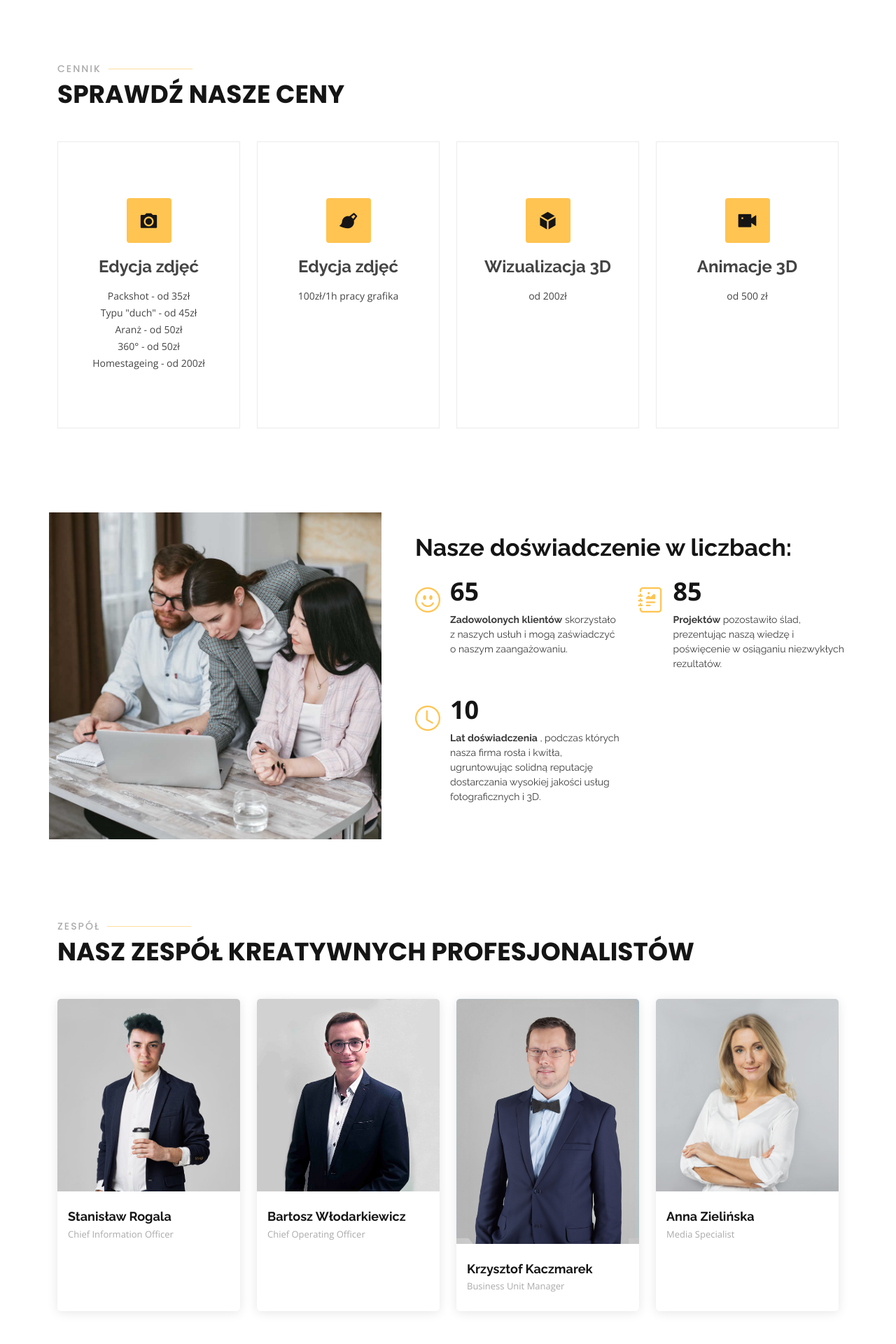
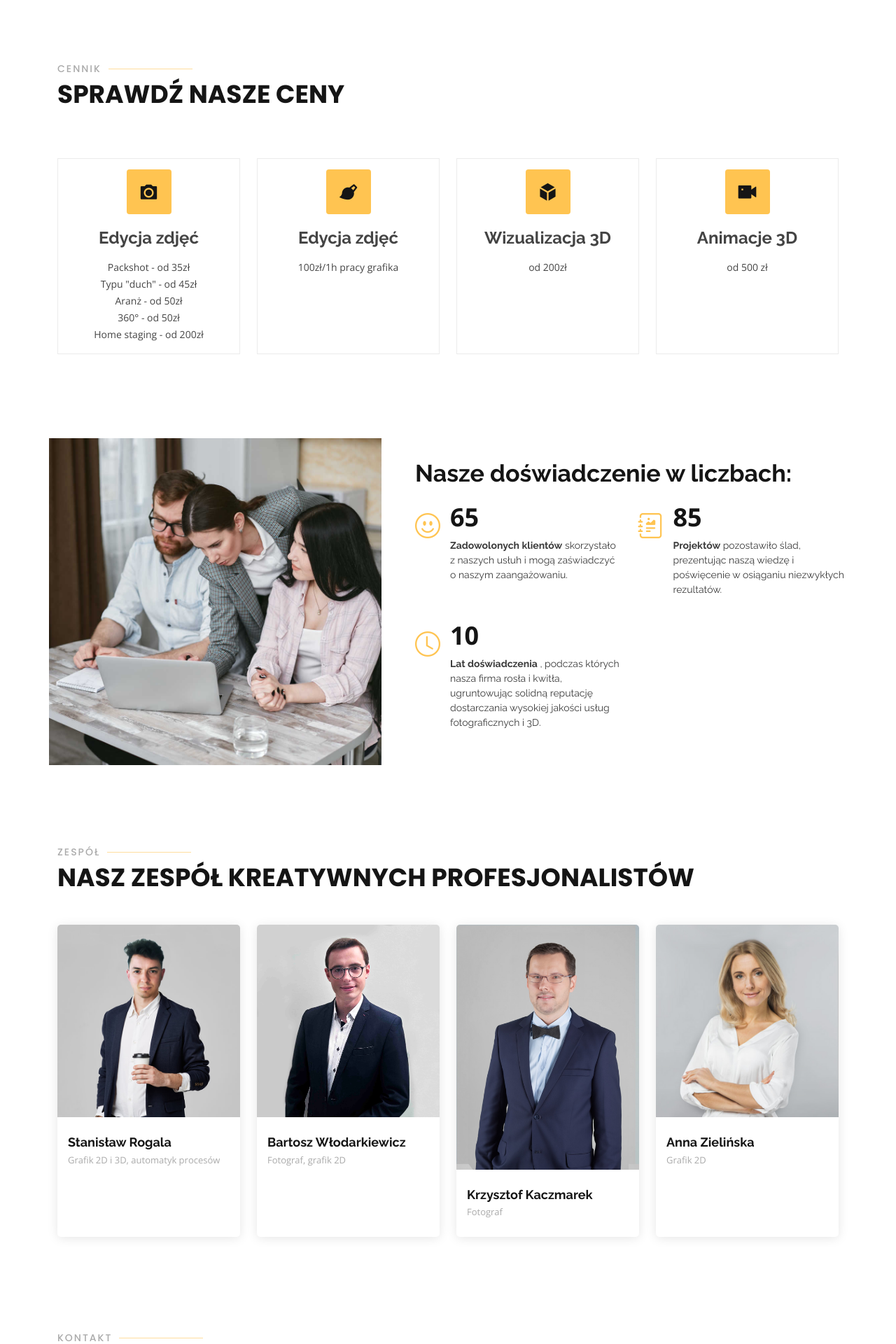
Before and after one commit to Stanotech/PixelWave, a PHP site: page / in a window 1280 px wide. Shown: the part 4160-6080 px from the top of the page at 70% size. Run offline with PHP 8.4, Linux system fonts and the light colour scheme.

Commit message:
font color corrections

```diff
--- a/assets/css/style.css
+++ b/assets/css/style.css
@@ -467,6 +467,7 @@ h6 {
   line-height: 1;
   font-size: 20px;
   line-height: 26px;
+  color: #ffc451;
 }
 
 #hero .icon-box h3 a {
@@ -714,7 +715,7 @@ section {
 .services .icon-box {
   text-align: center;
   border: 1px solid #ebebeb;
-  padding: 80px 20px;
+  padding: 15px 20px;
   transition: all ease-in-out 0.3s;
   background: #fff;
 }
--- a/index.html
+++ b/index.html
@@ -139,6 +139,7 @@
           </div>
         </div>
       </div>
+
     </div>
   </section>
   <!-- Koniec sekcji Hero -->
@@ -665,7 +666,7 @@ Witaj w świecie kreatywności oraz inspiracji.
         </div>
 
         <div class="row">
-          <div class="col-lg-3 col-md-6 mt-4 mt-md-0" data-aos="zoom-in" data-aos-delay="100">
+          <div class="col-lg-3 col-md-6 mt-4 mt-md-4" data-aos="zoom-in" data-aos-delay="100">
             <div class="icon-box">
               <div class="icon"><i class="ri-camera-fill"></i></div>
               <h4>Edycja zdjęć</h4>
@@ -673,11 +674,11 @@ Witaj w świecie kreatywności oraz inspiracji.
               <p>Typu "duch" - od 45zł</p>
               <p>Aranż - od 50zł</p>
               <p>360° - od 50zł</p>
-              <p>Homestageing - od 200zł</p>
+              <p>Home staging - od 200zł</p>
             </div>
           </div>
 
-          <div class="col-lg-3 col-md-6 mt-4 mt-md-0" data-aos="zoom-in" data-aos-delay="200">
+          <div class="col-lg-3 col-md-6 mt-4 mt-md-4" data-aos="zoom-in" data-aos-delay="200">
             <div class="icon-box">
               <div class="icon"><i class="ri-brush-fill"></i></div>
               <h4>Edycja zdjęć</h4>
@@ -689,7 +690,7 @@ Witaj w świecie kreatywności oraz inspiracji.
             </div>
           </div>
 
-          <div class="col-lg-3 col-md-6 mt-4 mt-lg-0" data-aos="zoom-in" data-aos-delay="300">
+          <div class="col-lg-3 col-md-6 mt-4 mt-lg-4" data-aos="zoom-in" data-aos-delay="300">
             <div class="icon-box">
               <div class="icon"><i class="ri-box-3-fill"></i></div>
               <h4>Wizualizacja 3D</h4>
@@ -697,7 +698,7 @@ Witaj w świecie kreatywności oraz inspiracji.
             </div>
           </div>
 
-          <div class="col-lg-3 col-md-6 mt-4 mt-lg-0" data-aos="zoom-in" data-aos-delay="100">
+          <div class="col-lg-3 col-md-6 mt-4 mt-lg-4" data-aos="zoom-in" data-aos-delay="100">
             <div class="icon-box">
               <div class="icon"><i class="ri-vidicon-fill"></i></div>
               <h4>Animacje 3D</h4>
@@ -782,7 +783,7 @@ Witaj w świecie kreatywności oraz inspiracji.
               </div>
               <div class="member-info">
                 <h4>Stanisław Rogala</h4>
-                <span>Chief Information Officer</span>
+                <span>Grafik 2D i 3D, automatyk procesów</span>
               </div>
             </div>
           </div>
@@ -802,7 +803,7 @@ Witaj w świecie kreatywności oraz inspiracji.
               </div>
               <div class="member-info">
                 <h4>Bartosz Włodarkiewicz</h4>
-                <span>Chief Operating Officer</span>
+                <span>Fotograf, grafik 2D</span>
               </div>
             </div>
           </div>
@@ -822,7 +823,7 @@ Witaj w świecie kreatywności oraz inspiracji.
               </div>
               <div class="member-info">
                 <h4>Krzysztof Kaczmarek</h4>
-                <span>Business Unit Manager</span>
+                <span>Fotograf</span>
               </div>
             </div>
           </div>
@@ -842,7 +843,7 @@ Witaj w świecie kreatywności oraz inspiracji.
               </div>
               <div class="member-info">
                 <h4>Anna Zielińska</h4>
-                <span>Media Specialist</span>
+                <span>Grafik 2D</span>
               </div>
             </div>
           </div>
--- a/index_eng.html
+++ b/index_eng.html
@@ -571,7 +571,7 @@
             <img src="assets/img/about.jpg" class="img-fluid" alt="">
           </div>
           <div class="col-lg-6 pt-4 pt-lg-0 order-2 order-lg-1 content" data-aos="fade-right" data-aos-delay="100">
-            <h3>O nas</h3>
+            <h3>About us</h3>
             <p class="fst-italic">
               Welcome to our photography studio!
 We are a group of product photography enthusiasts, specialists in packshots, photo editing, and talented 3D graphic designers. Thanks to our attention to detail and commitment to achieving excellence, we can capture the essence of your concept and showcase your product in the best light possible.
```
Lines whose indentation alone changed are shown as unchanged.
